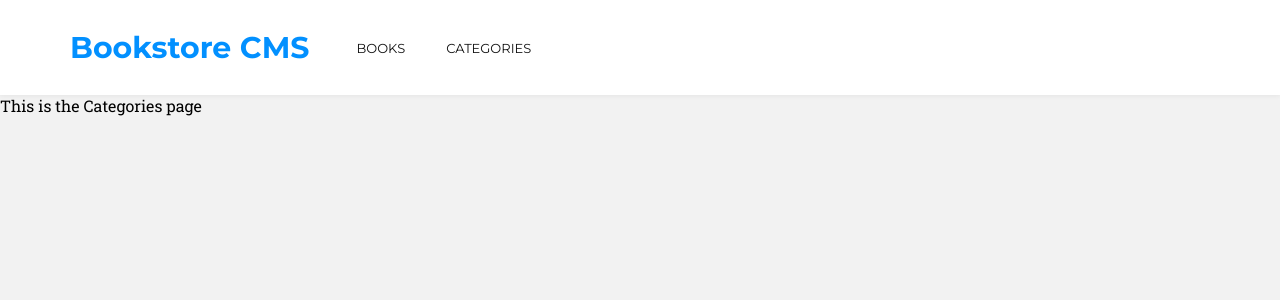
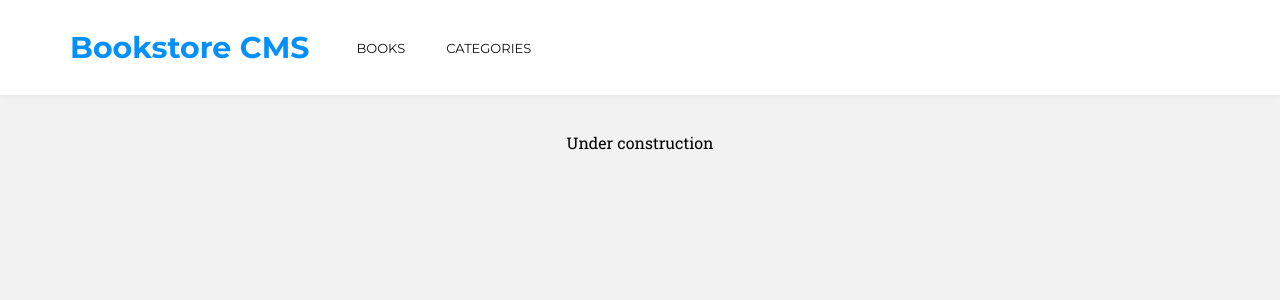
Before and after one commit to andrianarivo/book-store, a React (Create React App) app: page /categories in a window 1280 px wide. Shown: the top 300 px of the page. Built offline with nearby package versions, Linux system fonts and the light colour scheme.

Commit message:
refactor

```diff
--- a/src/dummies.js
+++ b/src/dummies.js
@@ -24,3 +24,7 @@ export const bookChapters = [
   'Chapter 8: The Final Showdown',
   'Chapter 9: Epilogue',
 ];
+
+export const getDummyChapter = () => bookChapters[Math.floor(Math.random() * bookChapters.length)];
+export const getDummyAuthor = () => bookAuthors[Math.floor(Math.random() * bookChapters.length)];
+export const getDummyProgress = () => Math.floor(Math.random() * 101);
--- a/src/redux/categories/categoriesSlices.js
+++ b/src/redux/categories/categoriesSlices.js
@@ -14,4 +14,4 @@ const categoriesSlices = createSlice({
 });
 
 export const { checkStatus } = categoriesSlices.actions;
-export default categoriesSlices;
+export default categoriesSlices.reducer;
--- a/src/redux/store.js
+++ b/src/redux/store.js
@@ -10,5 +10,6 @@ const store = configureStore({
 });
 
 export const selectBooks = (store) => store.books;
+export const selectCategories = (store) => store.categories;
 
 export default store;
--- a/src/routes/Categories.js
+++ b/src/routes/Categories.js
@@ -1,7 +1,12 @@
+import { useSelector } from 'react-redux';
+import styles from '../styles/Categories.module.css';
+import { selectCategories } from '../redux/store';
+
 export default function Categories() {
+  const { status } = useSelector(selectCategories);
   return (
-    <div>
-      <p>This is the Categories page</p>
+    <div className={`${styles.container} d-flex justify-center items-center`}>
+      <p>{status}</p>
     </div>
   );
 }
--- /dev/null
+++ b/src/styles/Categories.module.css
@@ -0,0 +1,3 @@
+.container {
+  margin-top: 2.313rem;
+}
--- a/src/styles/index.css
+++ b/src/styles/index.css
@@ -20,6 +20,12 @@
   font-family: "RobotoSlab";
   src: url("../fonts/RobotoSlab/RobotoSlab-Regular.ttf");
   font-weight: normal;
+}
+
+@font-face {
+  font-family: "RobotoSlab";
+  src: url("../fonts/RobotoSlab/RobotoSlab-Light.ttf");
+  font-weight: 300;
 }
 
 @font-face {
@@ -93,6 +99,9 @@ code {
 .btn-filled {
   background-color: #0290ff;
   text-transform: uppercase;
+  width: 11.5rem;
+  padding: 0.801rem 1.188rem 0.886rem 1.375rem;
+  letter-spacing: 0.5px;
   border: none;
   border-radius: 3px;
   color: #fff;
```
